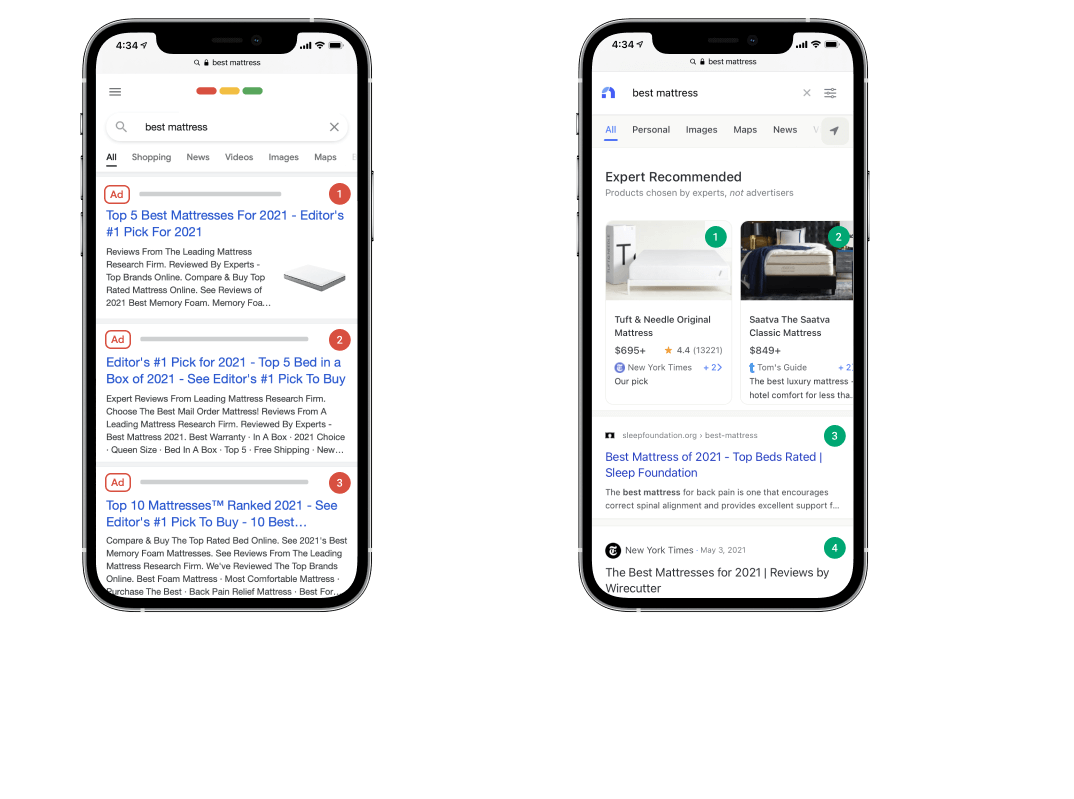
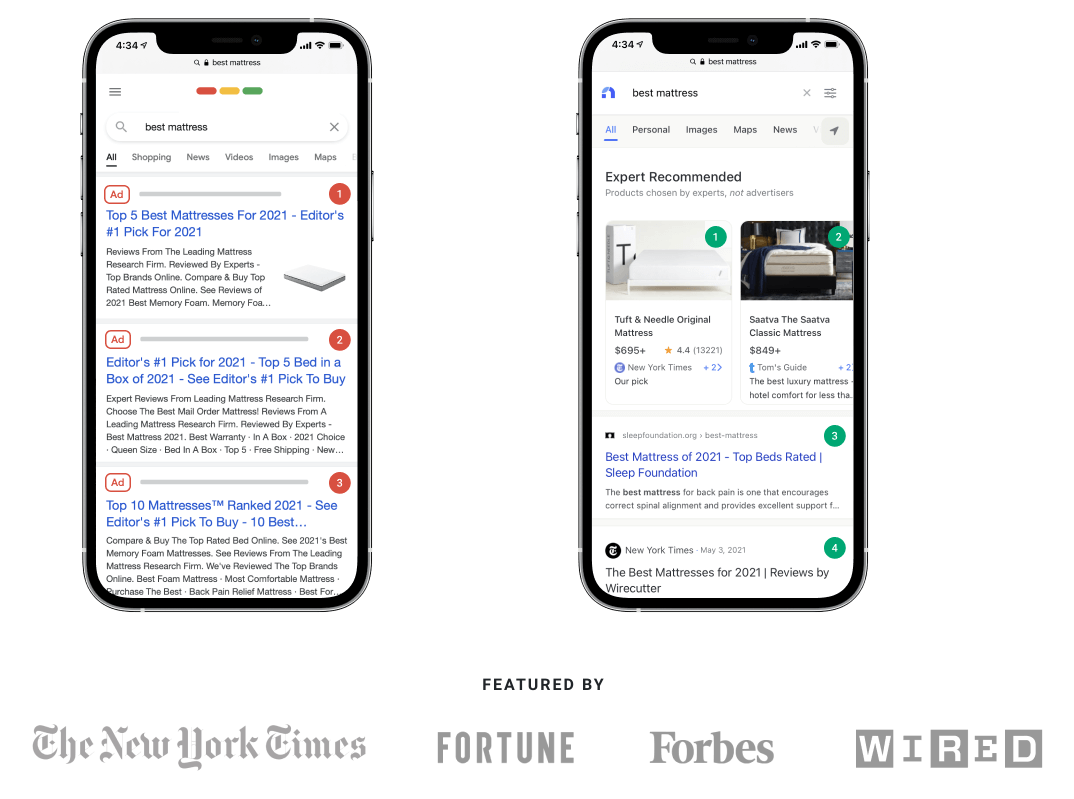
Before and after one commit to mohamedxamid/neeva, a plain HTML site: page index.html in a window 1280 px wide. Shown: the part 753-1552 px from the top of the page, without its empty margins (96-1170 px from the left). Before the commit the page ends 1401 px from the top, so only its background shows below. Drawn offline with Linux system fonts and the light colour scheme.

Commit message:
Add partners section

```diff
--- a/css/styles.css
+++ b/css/styles.css
@@ -365,6 +365,39 @@
 }
 
 
+/* PARTNERS */
+.partners {
+    padding-top: 25px;
+    padding-bottom: 25px;
+}
+
+.partners__title {
+    margin-bottom: 24px;
+    font-size: 1.6rem;
+    font-weight: 700;
+    line-height: 150%;
+    letter-spacing: 0.2rem;
+    text-transform: uppercase;
+    text-align: center;
+    color: var(--black-blue);
+}
+
+.partners__list {
+    display: flex;
+    align-items: center;
+    justify-content: center;
+    flex-wrap: wrap;
+    gap: 35px 65px;
+    margin: 0;
+    padding: 0;
+    list-style: none;
+}
+
+.partner__img {
+    display: block;
+}
+
+
 @media
 only screen and (-webkit-min-device-pixel-ratio: 2),
 only screen and (   min--moz-device-pixel-ratio: 2),
--- a/index.html
+++ b/index.html
@@ -78,6 +78,26 @@
                 </div>
             </div>
         </section>
+
+        <section class="partners">
+            <div class="partners__container container">
+                <div class="partners__title">featured by</div>
+                <ul class="partners__list">
+                    <li class="partners__item partner">
+                        <img class="partner__img" src="imgs/logo-the-new-york-times.png" alt="logo The New York Times" width="336" height="51" srcset="imgs/logo-the-new-york-times.png 1x, imgs/logo-the-new-york-times@2x.png 2x">
+                    </li>
+                    <li class="partners__item partner">
+                        <img class="partner__img" src="imgs/logo-fortune.png" alt="Logo Fortune" width="146" height="53" srcset="imgs/logo-fortune.png 1x, imgs/logo-fortune@2x.png 2x">
+                    </li>
+                    <li class="partners__item partner">
+                        <img class="partner__img" src="imgs/logo-forbes.png" alt="Logo Forbes" width="136" height="37" srcset="imgs/logo-forbes.png 1x, imgs/logo-forbes@2x.png 2x">
+                    </li>
+                    <li class="partners__item partner">
+                        <img class="partner__img" src="imgs/logo-wired.png" alt="Logo Wired" width="211" height="50" srcset="imgs/logo-wired.png 1x, imgs/logo-wired@2x.png 2x">
+                    </li>
+                </ul>
+            </div>
+        </section>
     </main>
 
     <script src="js/main.js"></script>
```
Also changed, not shown: imgs/logo-forbes.png (added), imgs/logo-forbes@2x.png (added), imgs/logo-fortune.png (added), imgs/logo-fortune@2x.png (added), imgs/logo-the-new-york-times.png (added), imgs/logo-the-new-york-times@2x.png (added), imgs/logo-wired.png (added), imgs/logo-wired@2x.png (added).
